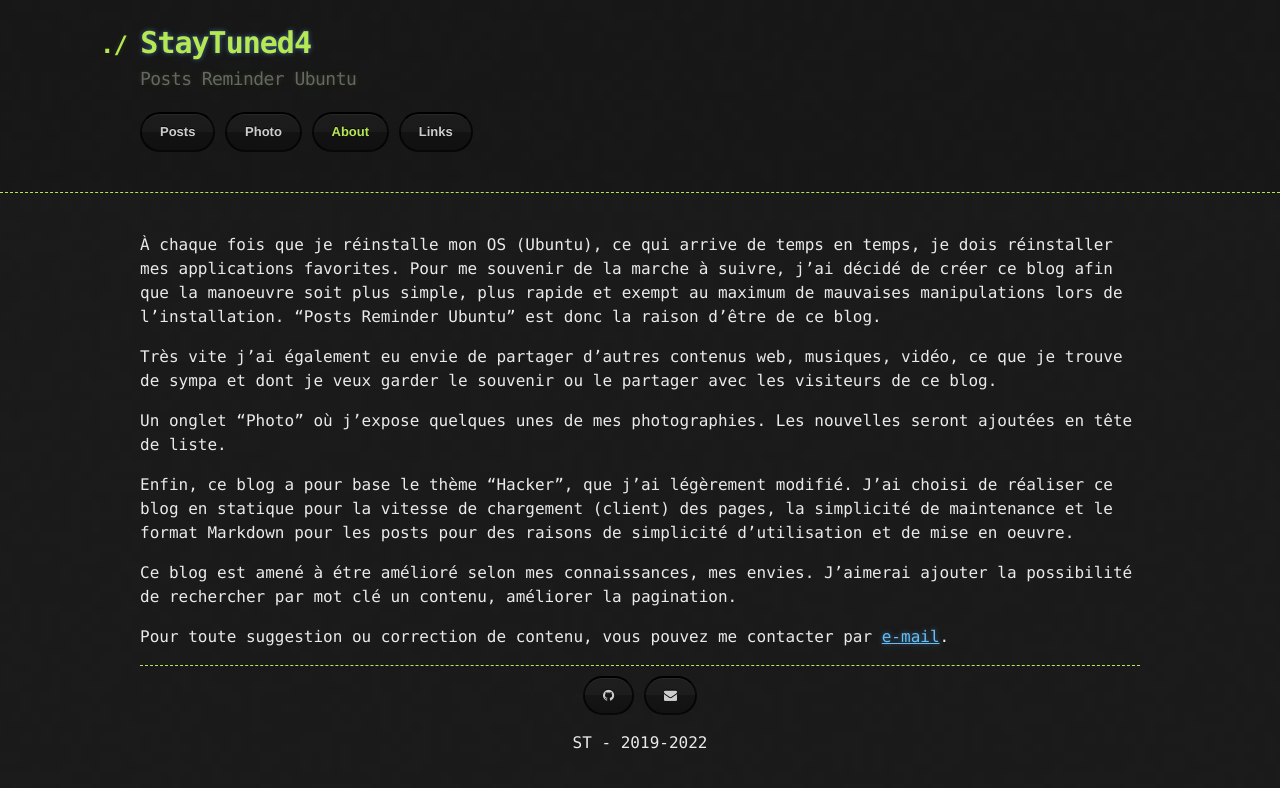
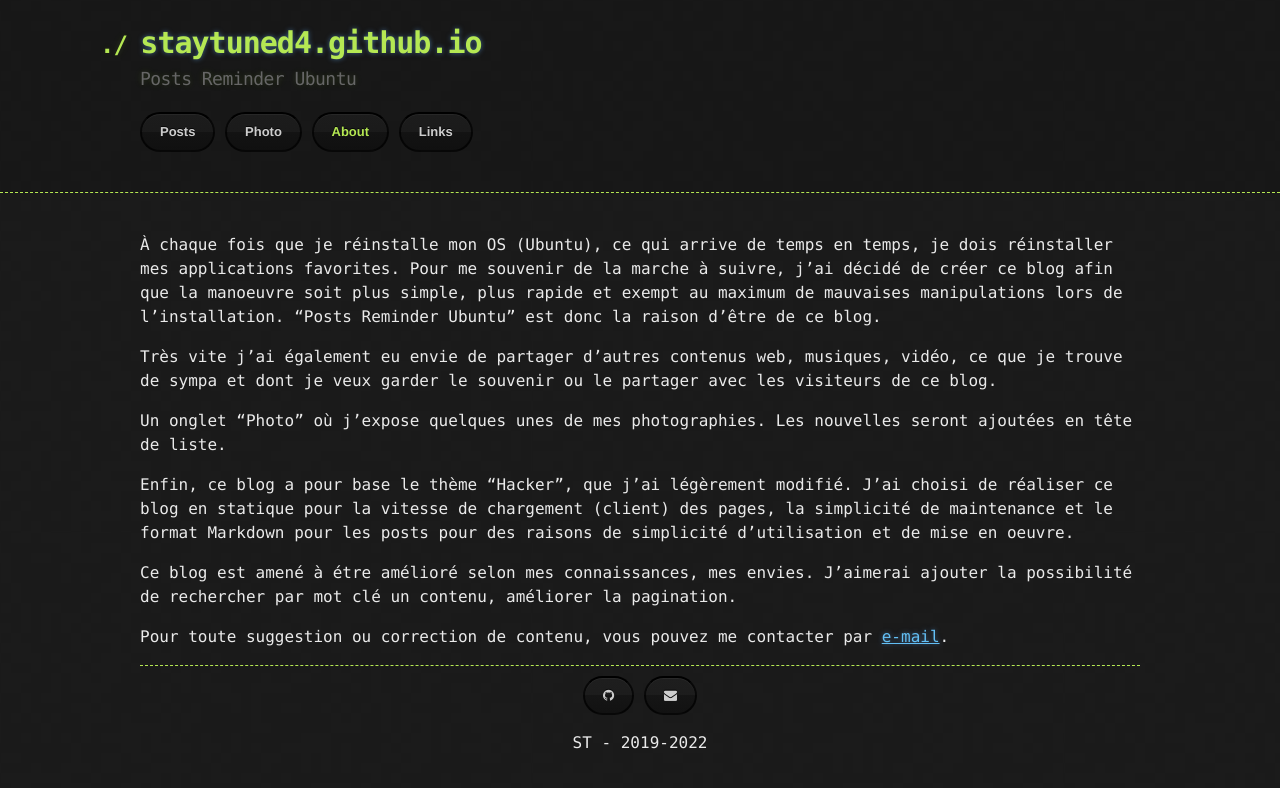
Before and after one commit to staytuned4/staytuned4.github.io, a Jekyll site: the page built from about.md, in a window 1280 px wide. Shown: the top 788 px of the page. Built offline with Jekyll 4.4.1, drawn with Linux system fonts in a browser that asks for light colours; nearby versions of some CDN libraries; part of the change alters nothing that is shown.

```diff
--- a/_config.yml
+++ b/_config.yml
@@ -1,4 +1,4 @@
-title: StayTuned4
+site.title: StayTuned4
 description: Posts Reminder Ubuntu
 show_downloads: true
 google_analytics:
```
